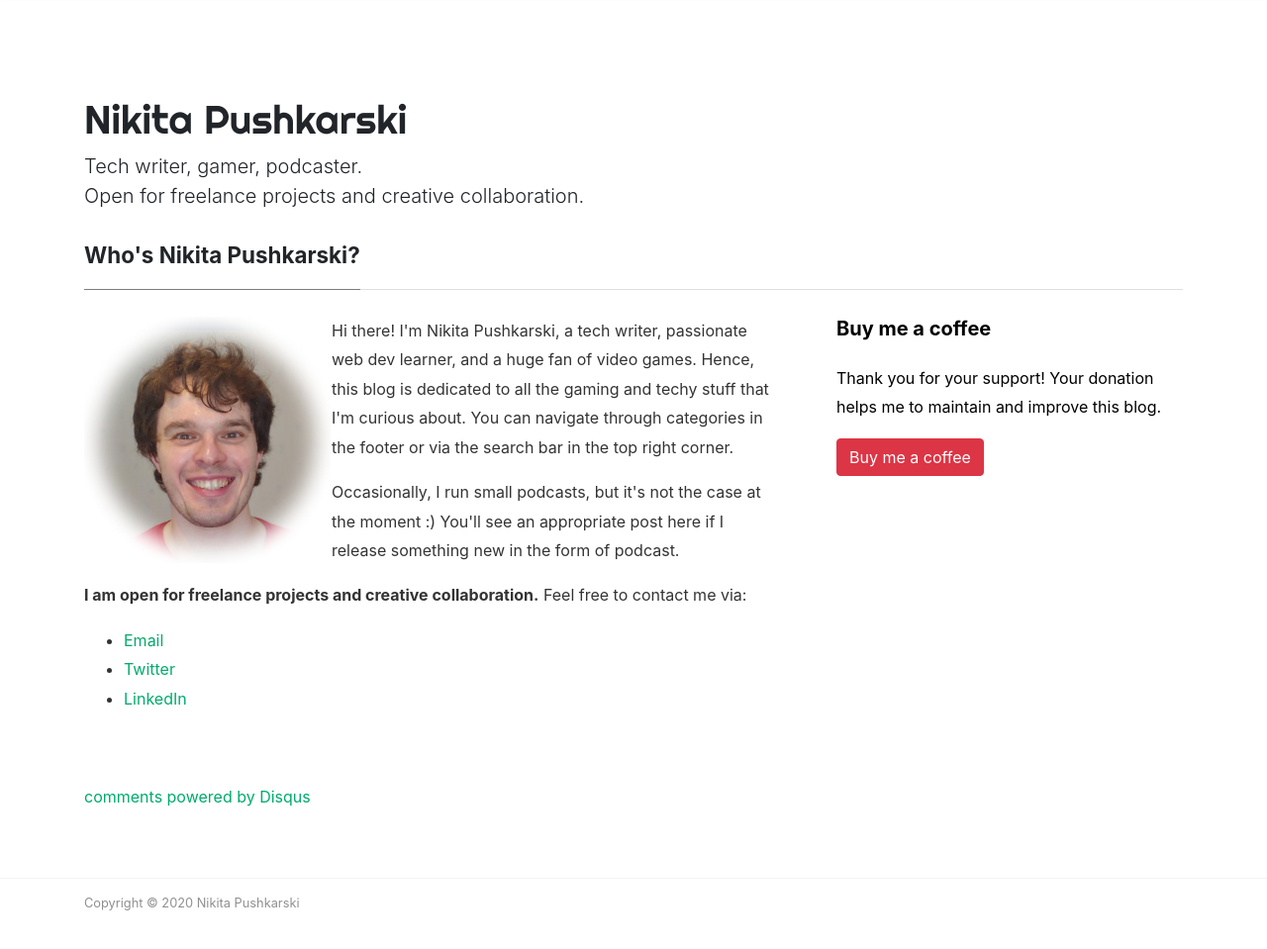
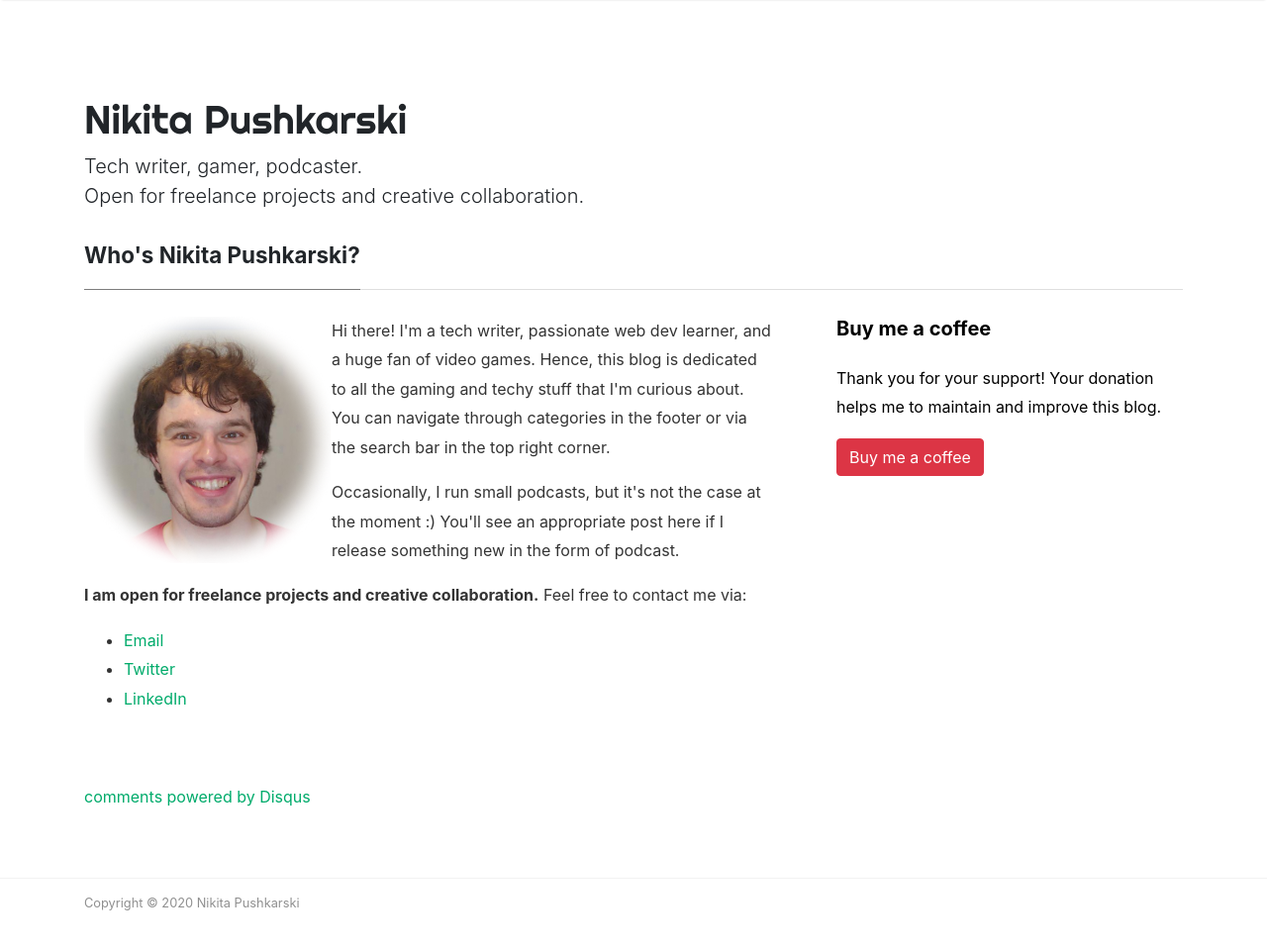
Before and after one commit to nikpushkarski/pushkar.ski, a Jekyll site: the page built from _pages/about.md, in a window 1280 px wide and 996 px high. Shown: the top 959 px of the window at 99% size. Built offline with Jekyll 4.4.1, drawn with Linux system fonts in a browser that asks for light colours; nearby versions of some CDN libraries; comment, search, counter and statistics services are not loaded.

Commit message:
updates the About page text

```diff
--- a/_pages/about.md
+++ b/_pages/about.md
@@ -30,7 +30,7 @@ comments: true
 
 <div class="main_image"><img src="{{site.baseurl}}/assets/images/nikita.png" alt="jekyll template mediumish"/></div>
 
-<p>Hi there! I'm Nikita Pushkarski, a tech writer, passionate web dev learner, and a huge fan of video games. Hence, this blog is dedicated to all the gaming and techy stuff that I'm curious about. You can navigate through categories in the footer or via the search bar in the top right corner.</p>
+<p>Hi there! I'm a tech writer, passionate web dev learner, and a huge fan of video games. Hence, this blog is dedicated to all the gaming and techy stuff that I'm curious about. You can navigate through categories in the footer or via the search bar in the top right corner.</p>
 
 <p>Occasionally, I run small podcasts, but it's not the case at the moment :) You'll see an appropriate post here if I release something new in the form of podcast.</p>
 
```
